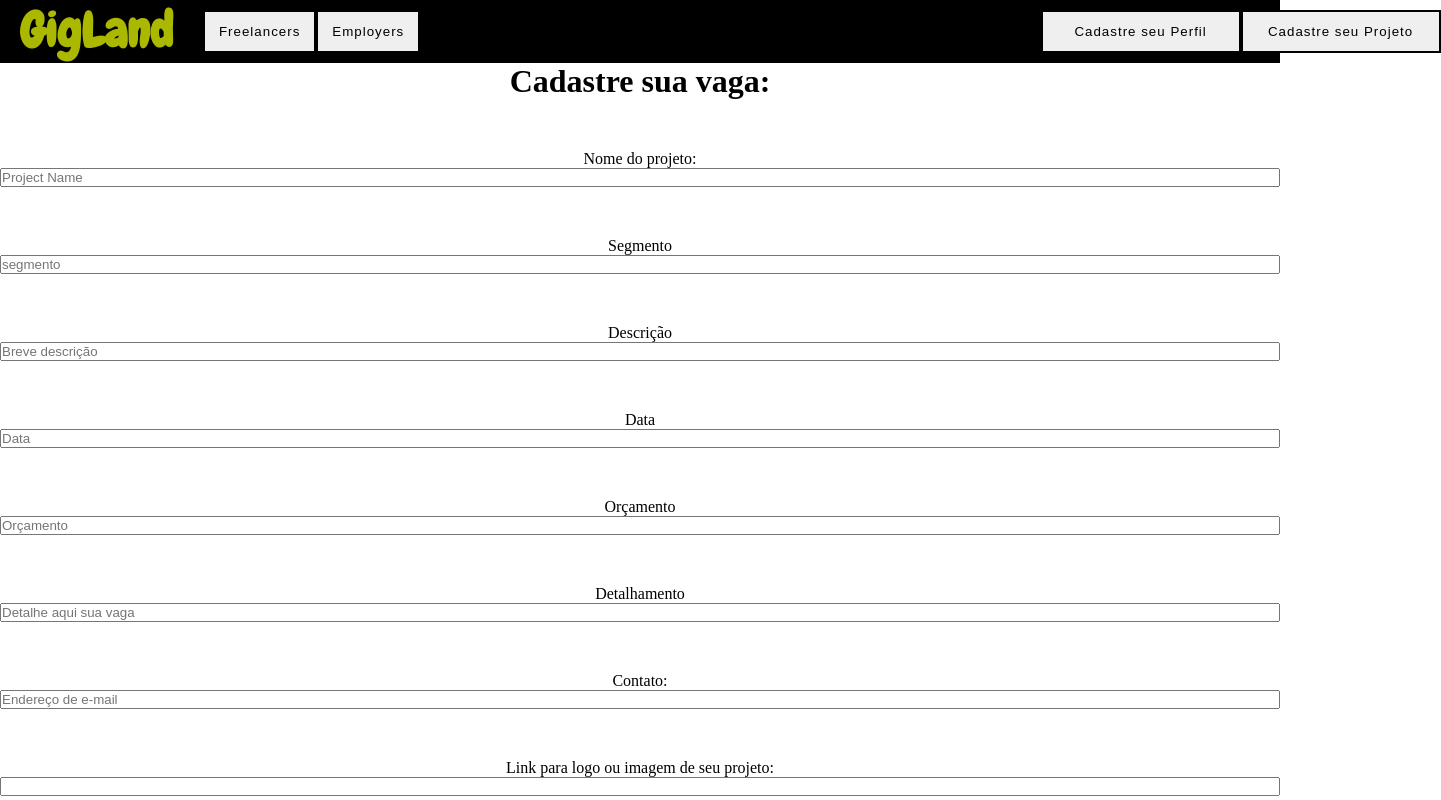
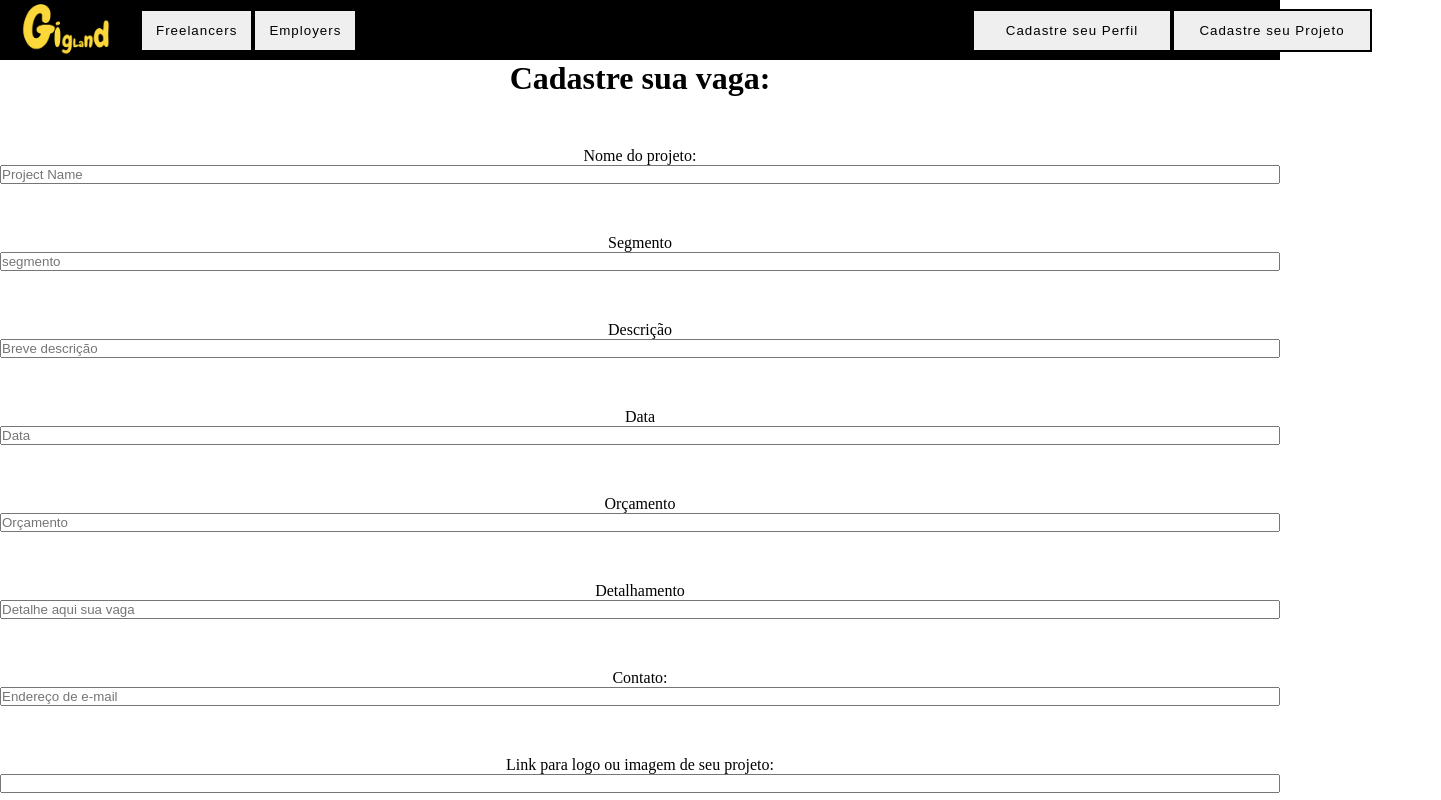
Before and after one commit to BrunoFilippini/projetct2-gigland, a React (Create React App) app: page /FormEmployer in a window 1280 px wide. Shown: the top 800 px of the page, 1441 px wide, since content can reach past the window. Built offline with nearby package versions, Linux system fonts and the light colour scheme.

Commit message:
home gradient done, logo img add, home and navBar

```diff
--- a/src/components/NavBar/NavBar.js
+++ b/src/components/NavBar/NavBar.js
@@ -1,5 +1,6 @@
-import { Link, useLocation, useParams } from "react-router-dom";
+import { Link, useLocation } from "react-router-dom";
 import styles from "./NavBar.module.css";
+import logoGigLand from "../../assets/giglandlogo.png";
 
 export function NavBar() {
   const location = useLocation();
@@ -11,7 +12,11 @@ export function NavBar() {
       >
         <div>
           <Link to="/">
-            <h1 className={styles.logo}>GigLand</h1>
+            <img
+              className={styles.logoGigLand}
+              src={logoGigLand}
+              alt="Logo Gigland"
+            />
           </Link>
         </div>
 
--- a/src/components/NavBar/NavBar.module.css
+++ b/src/components/NavBar/NavBar.module.css
@@ -16,11 +16,9 @@
 }
 
 /* LOGO */
-.logo {
-  font-family: "Chewy", cursive;
-  font-size: 3rem;
-  padding-left: 20px;
-  color: rgb(171, 184, 0);
+.logoGigLand {
+  width: 100px;
+  margin-left: 20px;
 }
 
 /* DIV COM TODOS OS BOTOES, APENAS PARA ESPAÇAMENTO */
@@ -29,7 +27,7 @@
   display: flex;
   align-items: center;
   justify-content: space-between;
-  padding: 0 30px 0 30px;
+  padding: 0 100px 0 20px;
 }
 
 /* DIV COM OS BOTOES PARA AS LISTAS DE FREELAS E PROJETOS */
--- a/src/pages/Home/Home.js
+++ b/src/pages/Home/Home.js
@@ -1,5 +1,6 @@
 import { Link } from "react-router-dom";
 import styles from "./Home.module.css";
+import logoGigLand from "../../assets/giglandlogo.png";
 
 import coverHome from "../../assets/coverHome.png";
 
@@ -18,7 +19,11 @@ export function Home() {
         </div>
 
         <div className={styles.logoAndimgBg}>
-          <h1 className={styles.logoGig}>GigLand</h1>
+          <img
+            className={styles.logoGigLand}
+            src={logoGigLand}
+            alt="Logo Gigland"
+          />
           <img className={styles.bgImg} src={coverHome} alt="" />
         </div>
       </div>
--- a/src/pages/Home/Home.module.css
+++ b/src/pages/Home/Home.module.css
@@ -24,15 +24,13 @@
 .logoAndimgBg {
   display: flex;
   justify-content: center;
-
   flex-direction: column;
   align-items: center;
 }
 
-.logoGig {
-  font-family: "Chewy", cursive;
-  font-size: 8rem;
-  color: rgb(171, 184, 0);
+.logoGigLand {
+  width: 20%;
+  margin-top: -50px;
 }
 
 .bgImg {
```
Also changed, not shown: src/assets/giglandlogo.png (added).
